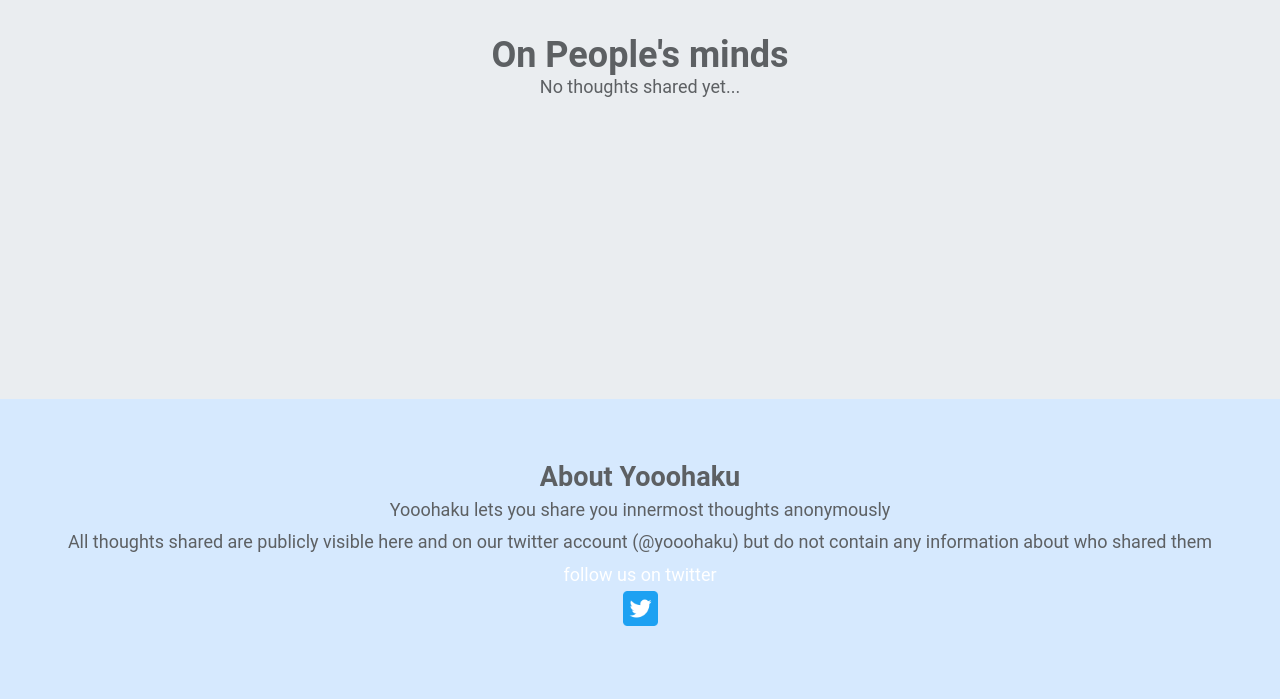
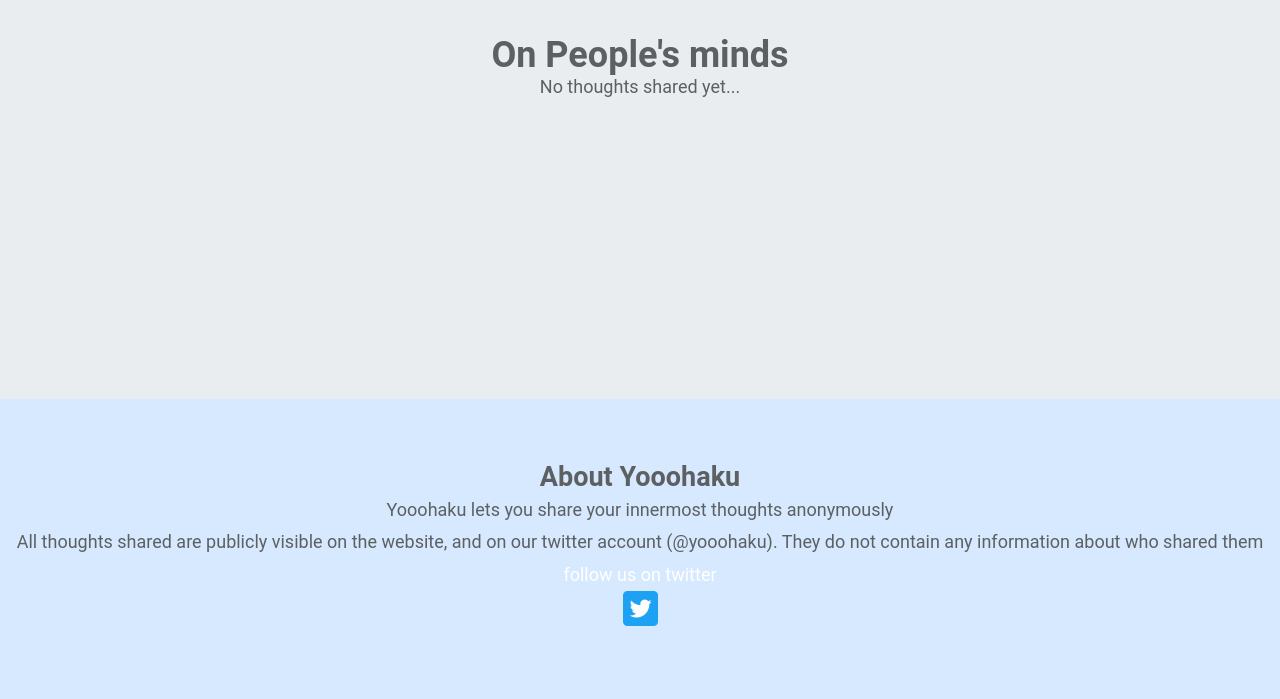
Before and after one commit to osaimola/yohaku, a Django app: page / in a window 1280 px wide. Shown: the part 381-1080 px from the top of the page. Run offline with Django 3.2, Linux system fonts and the light colour scheme; data that the repository does not hold is empty.

Commit message:
Update base.html

```diff
--- a/yohakuapp/templates/yohakuapp/base.html
+++ b/yohakuapp/templates/yohakuapp/base.html
@@ -40,9 +40,9 @@
 
     <div class='section sign-up'>
         <h2 id="about">About Yooohaku</h2>
-        <p>Yooohaku lets you share you innermost thoughts anonymously</p>
-        <p>All thoughts shared are publicly visible here and on our twitter account (@yooohaku)
-            but do not contain any information about who shared them</p>
+        <p>Yooohaku lets you share your innermost thoughts anonymously</p>
+        <p>All thoughts shared are publicly visible on the website, and on our twitter account (@yooohaku).
+            They do not contain any information about who shared them</p>
 
         <a href="https://twitter.com/yooohaku">follow us on twitter</a>
         <a href="https://twitter.com/yooohaku"><img src="{% static 'yohakuapp/twitter_icon.png' %}"
```
